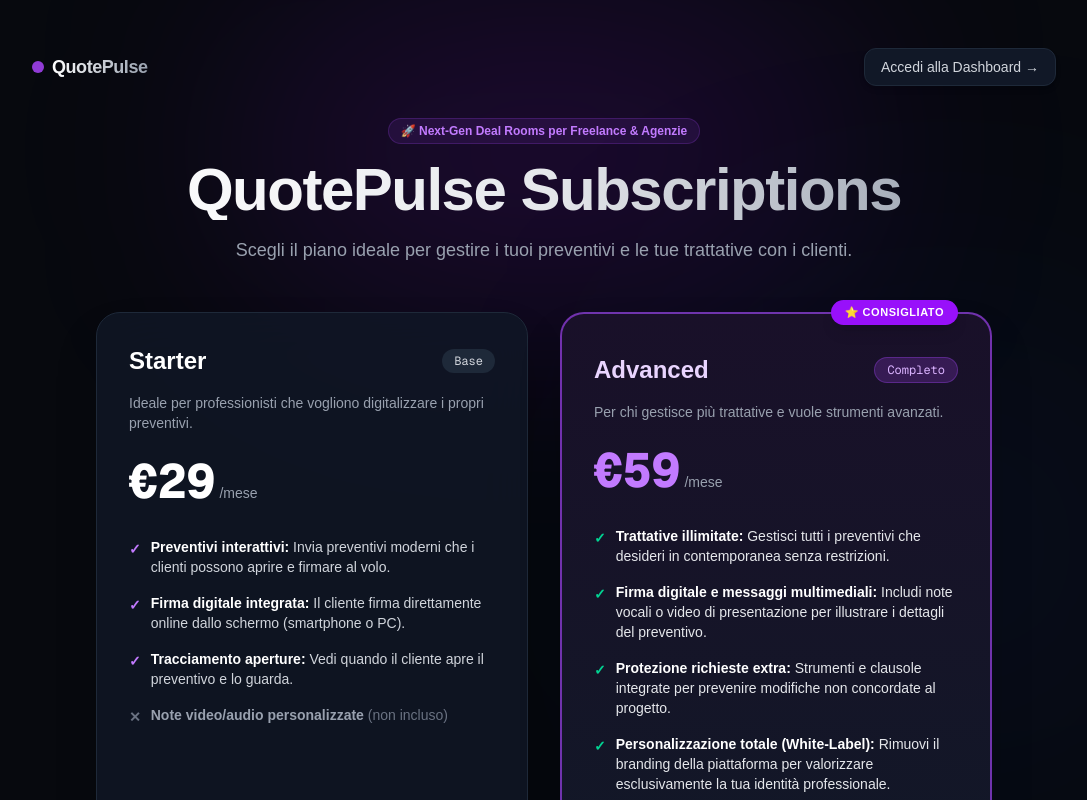
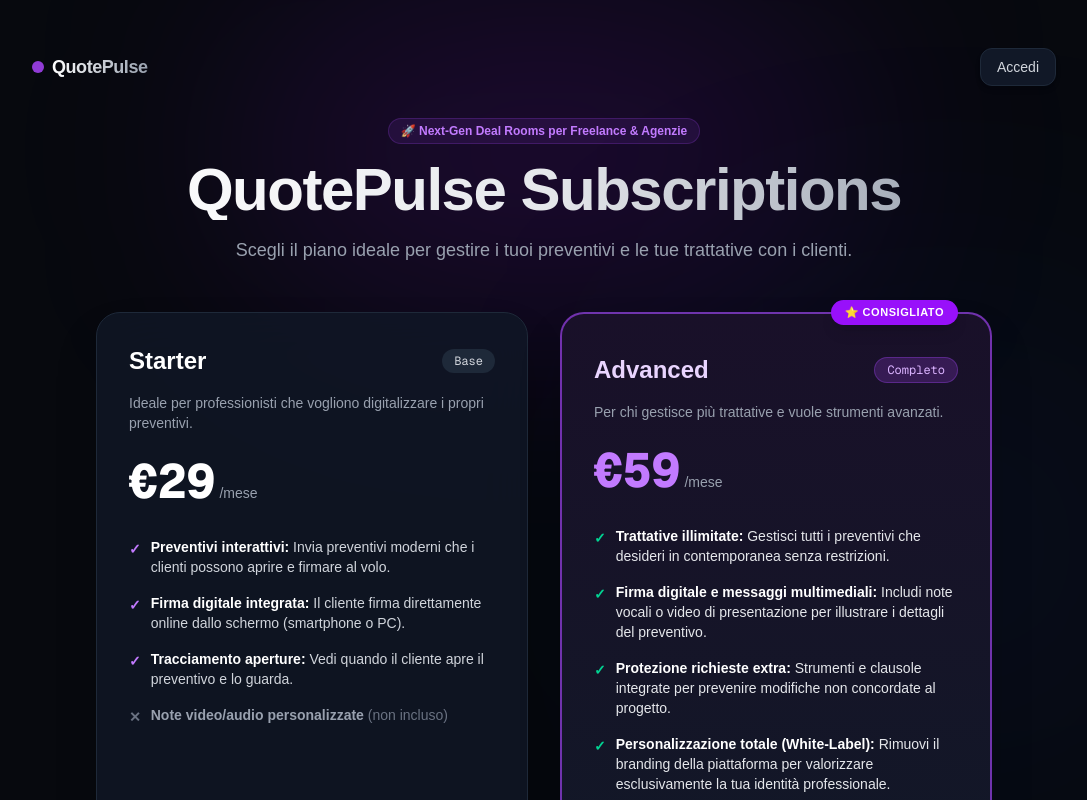
Before and after one commit to quotemichael92/quotepulse, a Next.js app: page / in a window 1280 px wide. Shown: the top 800 px of the page, without its empty margins (96-1183 px from the left). Built offline with nearby package versions, Linux system fonts and the light colour scheme.

Commit message:
Aggiornato testo pulsante login e fix routing abbonamento

```diff
--- a/app/page.tsx
+++ b/app/page.tsx
@@ -41,10 +41,10 @@ export default function Home() {
           <span className="font-extrabold tracking-tight text-lg bg-gradient-to-r from-white to-gray-400 bg-clip-text text-transparent">QuotePulse</span>
         </div>
         <button
-          onClick={() => router.push('/dashboard')}
+          onClick={() => router.push('/login')}
           className="text-xs md:text-sm bg-[#111827] hover:bg-[#1f2937] border border-gray-800 px-4 py-2 rounded-xl transition text-gray-300 font-medium shadow-md cursor-pointer"
         >
-          Accedi alla Dashboard →
+          Accedi
         </button>
       </div>
 
```
